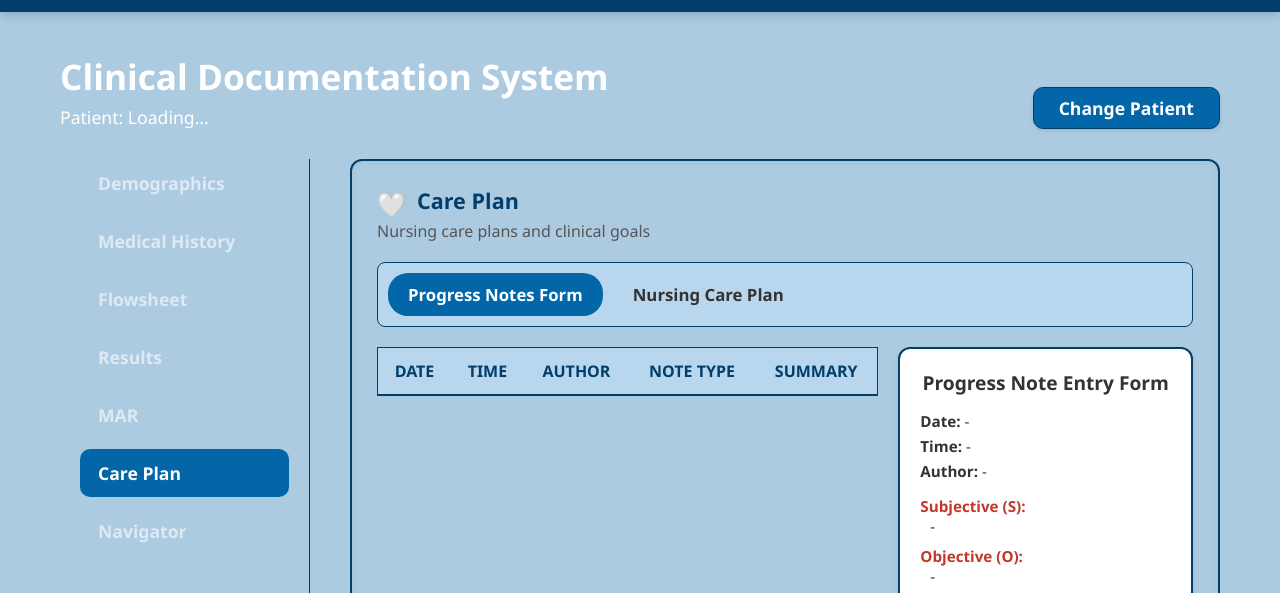
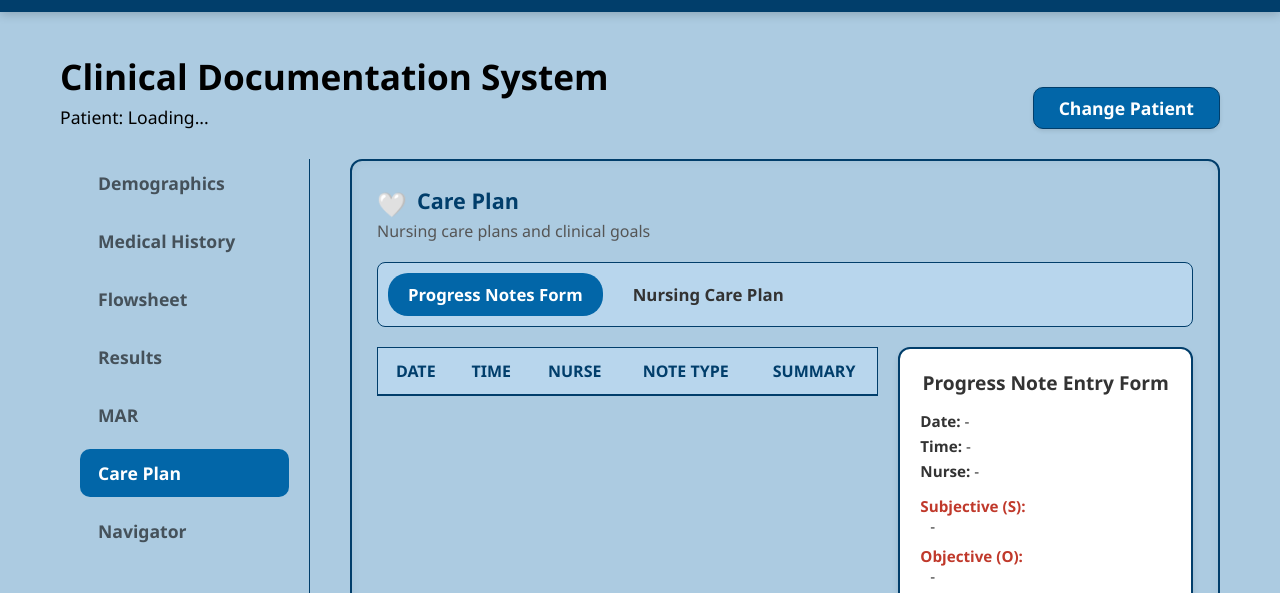
Before and after one commit to git-Jip/EHR, a website: page careplan.html in a window 1280 px wide. Shown: the part 58-651 px from the top of the page. Drawn offline with Linux system fonts and the light colour scheme.

Commit message:
Update UI labels from Author to Nurse and adjust sidebar/page title colors

```diff
--- a/careplan.html
+++ b/careplan.html
@@ -92,7 +92,7 @@
                                          <tr>
                                              <th>DATE</th>
                                              <th>TIME</th>
-                                             <th>AUTHOR</th>
+                                             <th>NURSE</th>
                                              <th>NOTE TYPE</th>
                                              <th>SUMMARY</th>
                                          </tr>
@@ -110,7 +110,7 @@
                                  <div id="pn-form-view" style="font-size: 0.95rem;">
                                      <div style="margin-bottom: 5px;"><strong>Date:</strong> <span id="pn-view-date">-</span></div>
                                      <div style="margin-bottom: 5px;"><strong>Time:</strong> <span id="pn-view-time">-</span></div>
-                                     <div style="margin-bottom: 15px;"><strong>Author:</strong> <span id="pn-view-author">-</span></div>
+                                     <div style="margin-bottom: 15px;"><strong>Nurse:</strong> <span id="pn-view-author">-</span></div>
 
                                      <div style="color: #c0392b; font-weight: bold; margin-top: 10px;">Subjective (S):</div>
                                      <div style="margin-bottom: 10px; padding-left: 10px;" id="pn-view-s">-</div>
--- a/style.css
+++ b/style.css
@@ -321,14 +321,14 @@ button:hover {
 }
 
 .page-title {
-    color: var(--white);
+    color: var(--black);
     font-size: 2.2rem;
     font-weight: 700;
     margin-bottom: 5px;
 }
 
 .page-subtitle {
-    color: var(--white);
+    color: var(--black);
     font-size: 1.1rem;
     margin-bottom: 30px;
 }
@@ -481,7 +481,7 @@ button:hover {
 }
 
 .sidebar a {
-    color: var(--white);
+    color: var(--black);
     text-decoration: none;
     font-size: 1.1rem;
     font-weight: 700;
```
